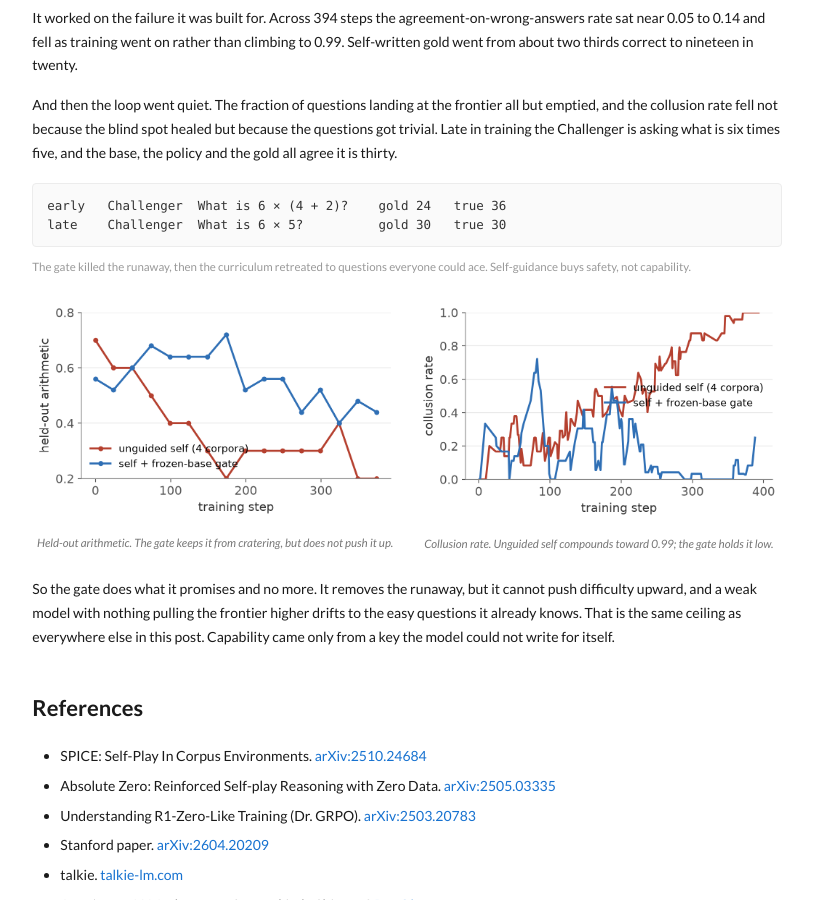
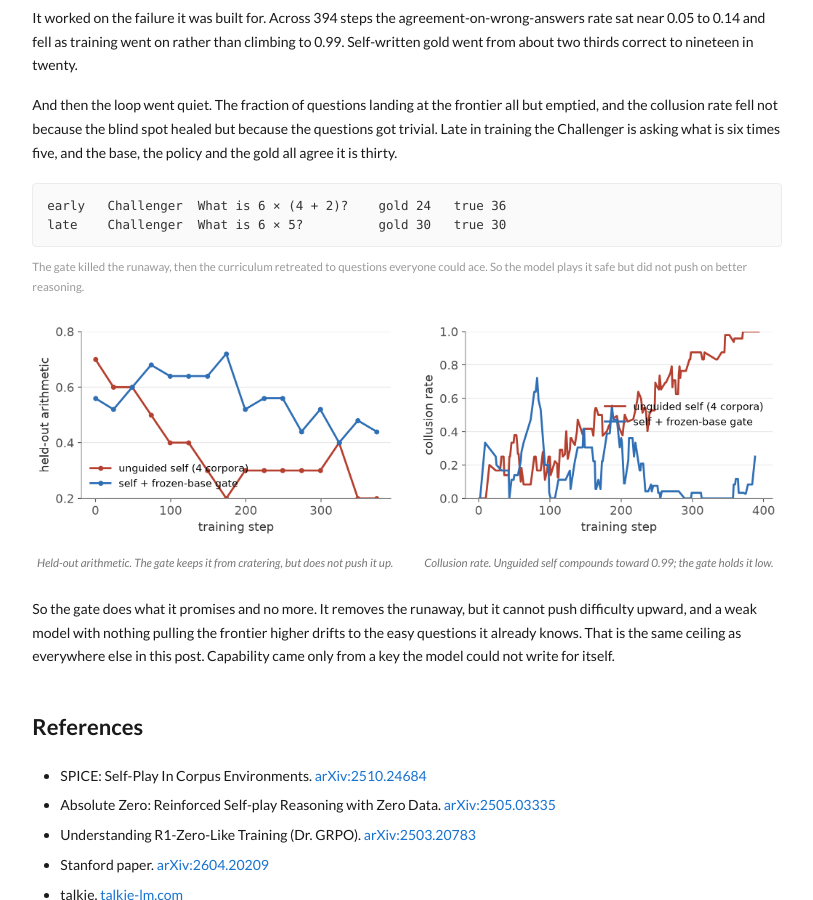
Before and after one commit to taidnguyen/taidnguyen.github.io, a Jekyll site: the page built from _posts/2026-06-14-self-play-1930-model.md, in a window 1280 px wide and 900 px high, scrolled down 6862 px. Shown: the whole window, without its empty margins (233-1046 px from the left). Built offline with Jekyll 4.4.1, drawn with Linux system fonts in a browser that asks for light colours; some of the changed text lies outside the part shown.

Commit message:
update figures and results

```diff
--- a/_posts/2026-06-14-self-play-1930-model.md
+++ b/_posts/2026-06-14-self-play-1930-model.md
@@ -171,7 +171,7 @@
 
 When the Challenger wrote its own key, the key was right only 11% of the time, and 73% of the tasks it called agreed were wrong. The errors were not random. They sat on the two things the model fails at, distributing over parentheses and signs on negative results. The Challenger states a wrong answer, the Reasoner shares the same blind spot and agrees, $p$ goes to one, and the wrong value trains as the gold. A model cannot correct a mistake that both of its halves make.
 
-<div style="font-family:'SFMono-Regular',Consolas,monospace;font-size:12.5px;line-height:1.55;background:#fafafa;border:1px solid #ececec;border-radius:4px;padding:12px 14px;margin:18px 0;color:#333;white-space:pre-wrap;">Challenger   What is 6 × (4 + 2)?       its key 24       true value 36
+<div style="font-family:'SFMono-Regular',Consolas,monospace;font-size:12.5px;line-height:1.55;background:#fafafa;border:1px solid #ececec;border-radius:4px;padding:12px 14px;margin:18px 0;color:#333;white-space:pre-wrap;">Challenger   What is 6 × (4 + 2)?
 Reasoner     24  24  24  24  24  24  24  18     (eight tries)</div>
 <p style="font-size:11.5px;color:#999;margin:-8px 0 18px;">Both halves drop the parentheses to 6 × 4 and agree on 24, so the wrong value trains as the gold. The true answer 36 never appears.</p>
 
@@ -256,7 +256,7 @@
 
 <div style="font-family:'SFMono-Regular',Consolas,monospace;font-size:12.5px;line-height:1.55;background:#fafafa;border:1px solid #ececec;border-radius:4px;padding:12px 14px;margin:18px 0;color:#333;white-space:pre-wrap;">early   Challenger  What is 6 × (4 + 2)?    gold 24   true 36
 late    Challenger  What is 6 × 5?          gold 30   true 30</div>
-<p style="font-size:11.5px;color:#999;margin:-8px 0 18px;">The gate killed the runaway, then the curriculum retreated to questions everyone could ace. Self-guidance buys safety, not capability.</p>
+<p style="font-size:11.5px;color:#999;margin:-8px 0 18px;">The gate killed the runaway, then the curriculum retreated to questions everyone could ace. So the model plays it safe but did not push on better reasoning.</p>
 
 <div style="display:flex;flex-wrap:wrap;gap:18px;margin:24px 0;align-items:flex-start;">
   <figure style="flex:1 1 260px;margin:0;text-align:center;">
--- a/assets/make_plots.py
+++ b/assets/make_plots.py
@@ -93,7 +93,7 @@
 sx, sy = arith_series(get_run("arith_self_cpn_20260613"))
 fig, ax = plt.subplots(figsize=(5.2, 3.2))
 ax.plot(ox, oy, "-o", color=ORACLE, lw=2, ms=5, label="oracle (computed gold)")
-ax.plot(sx, sy, "-o", color=SELF, lw=2, ms=5, label="self (model grades itself)")
+ax.plot(sx, sy, "-o", color=SELF, lw=2, ms=5, label="self-grade (model grades itself)")
 ax.set_xlabel("training step"); ax.set_ylabel("held-out arithmetic")
 ax.set_ylim(0.2, 0.8); ax.grid(True, axis="y")
 ax.legend(frameon=False, fontsize=10, loc="lower left")
@@ -144,8 +144,6 @@
 ax.plot(gx, gy, color="#888", lw=2, label="gold accuracy")
 ax.set_xlabel("training step"); ax.set_ylim(0, 1); ax.grid(True, axis="y")
 ax.legend(frameon=False, fontsize=10, loc="center right")
-ax.text(0.02, 0.97, "self-grading run  ·  oracle sits at gold 1.0, collusion 0",
-        transform=ax.transAxes, fontsize=8.5, color="#999", va="top")
 fig.tight_layout()
 fig.savefig(os.path.join(OUT, "gold_integrity.png"), bbox_inches="tight")
 
```
Also changed, not shown: other parts of _posts/2026-06-14-self-play-1930-model.md (+4 -4 lines).
